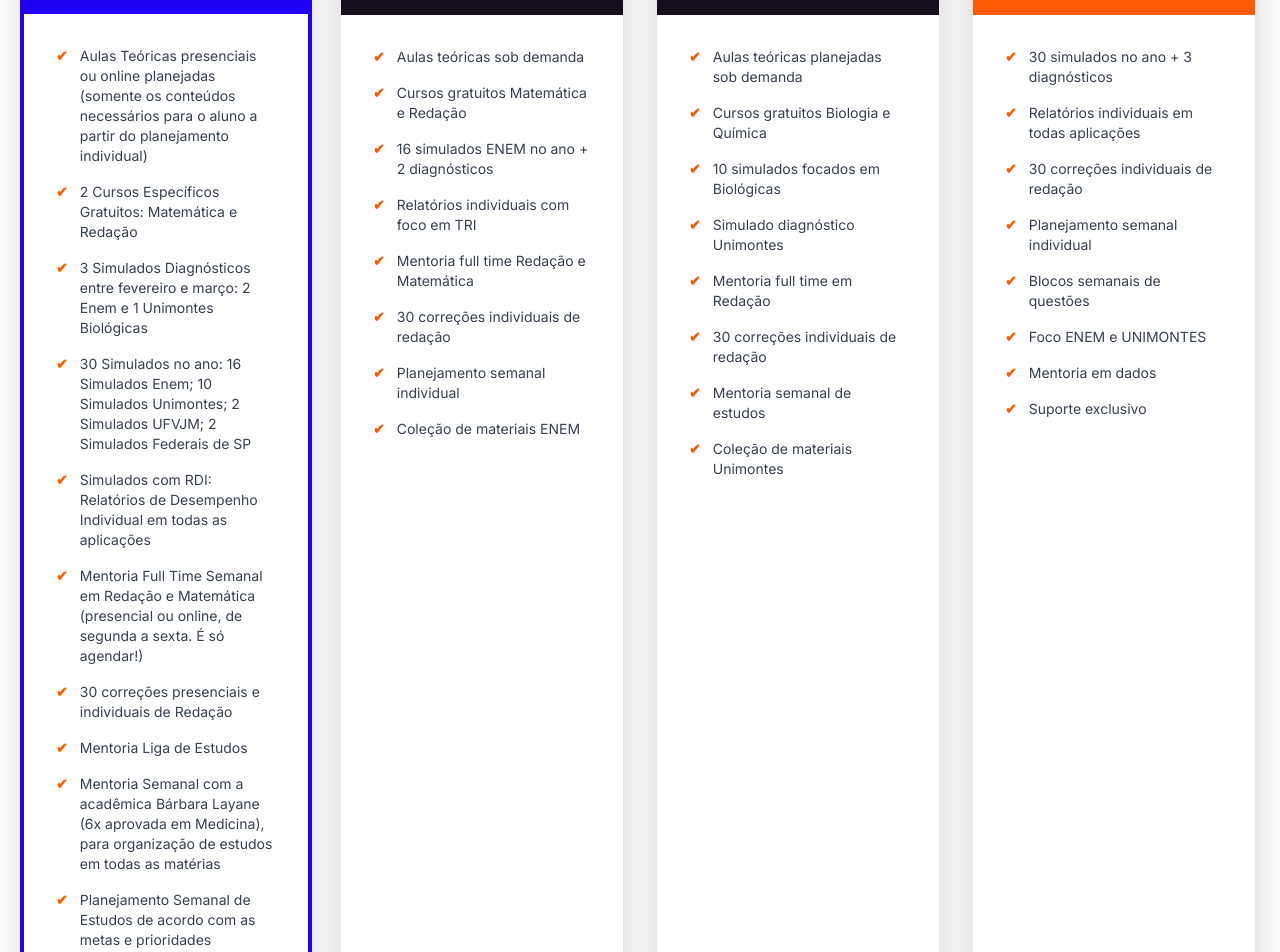
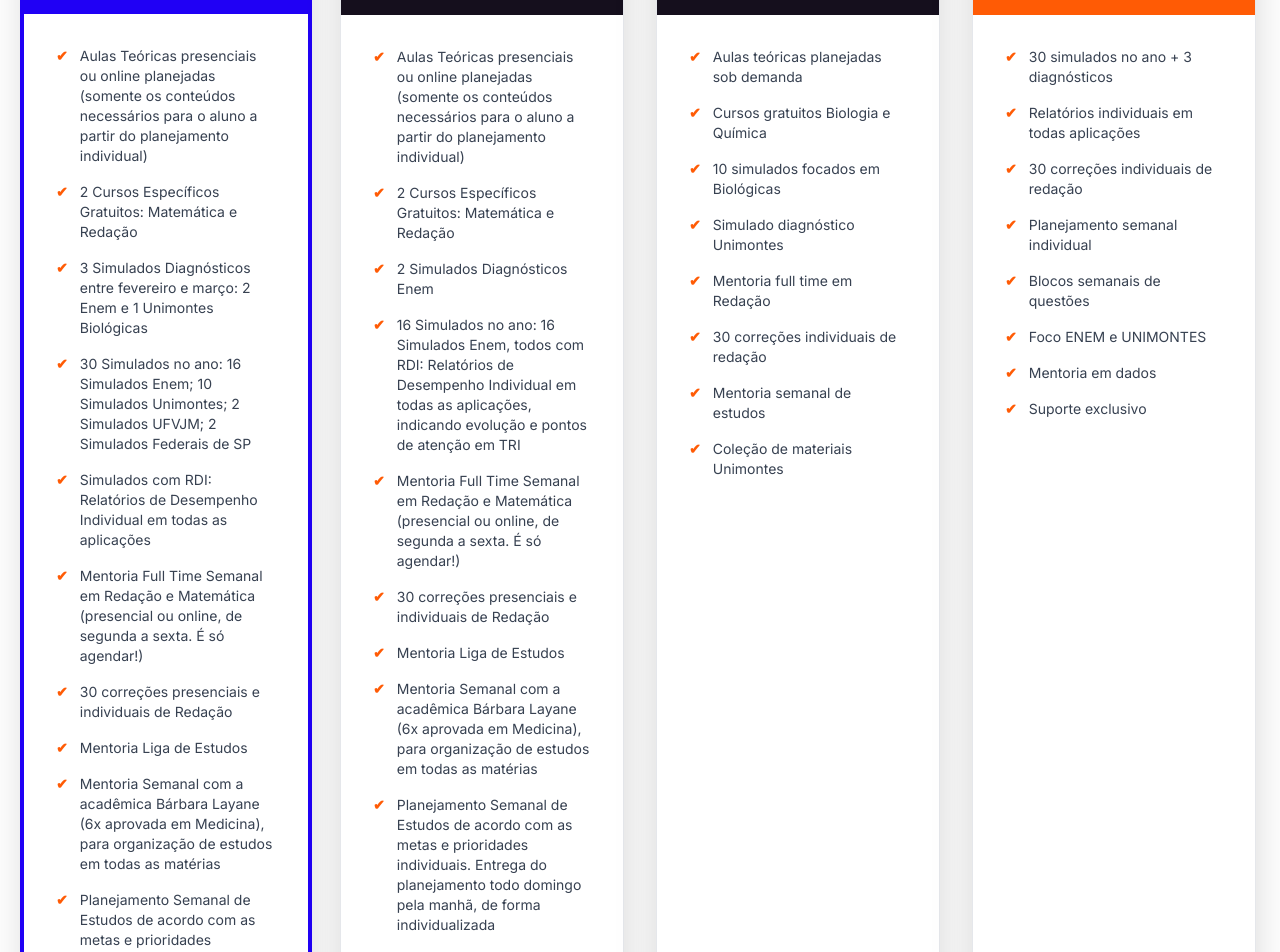
Before and after one commit to hamiltonmatematica/ligamed360, a React (Vite) app: page / in a window 1280 px wide. Shown: the part 2800-3752 px from the top of the page. Built offline with nearby package versions, Linux system fonts and the light colour scheme.

Commit message:
Atualiza descrição detalhada do plano MED 360 ENEM

```diff
--- a/components/Pricing.tsx
+++ b/components/Pricing.tsx
@@ -28,14 +28,17 @@ const plans = [
     name: "MED 360 ENEM",
     description: "Preparação focada exclusivamente no ENEM",
     features: [
-      "Aulas teóricas sob demanda",
-      "Cursos gratuitos Matemática e Redação",
-      "16 simulados ENEM no ano + 2 diagnósticos",
-      "Relatórios individuais com foco em TRI",
-      "Mentoria full time Redação e Matemática",
-      "30 correções individuais de redação",
-      "Planejamento semanal individual",
-      "Coleção de materiais ENEM"
+      "Aulas Teóricas presenciais ou online planejadas (somente os conteúdos necessários para o aluno a partir do planejamento individual)",
+      "2 Cursos Específicos Gratuitos: Matemática e Redação",
+      "2 Simulados Diagnósticos Enem",
+      "16 Simulados no ano: 16 Simulados Enem, todos com RDI: Relatórios de Desempenho Individual em todas as aplicações, indicando evolução e pontos de atenção em TRI",
+      "Mentoria Full Time Semanal em Redação e Matemática (presencial ou online, de segunda a sexta. É só agendar!)",
+      "30 correções presenciais e individuais de Redação",
+      "Mentoria Liga de Estudos",
+      "Mentoria Semanal com a acadêmica Bárbara Layane (6x aprovada em Medicina), para organização de estudos em todas as matérias",
+      "Planejamento Semanal de Estudos de acordo com as metas e prioridades individuais. Entrega do planejamento todo domingo pela manhã, de forma individualizada",
+      "Coleção de Material de Questões Enem e Unimontes: impresso ou digital 5 volumes",
+      "Preparação focada no Enem 2026"
     ],
     price: "3.790,00",
     installments: "419,00",
```
